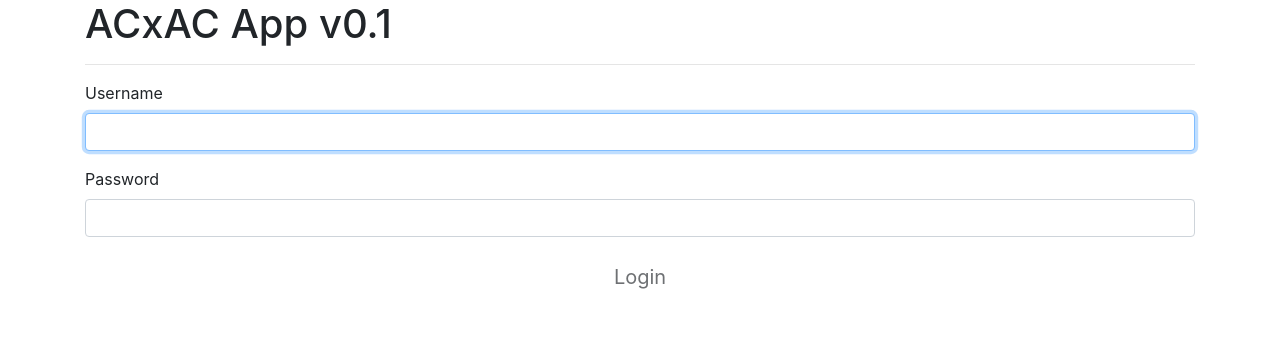
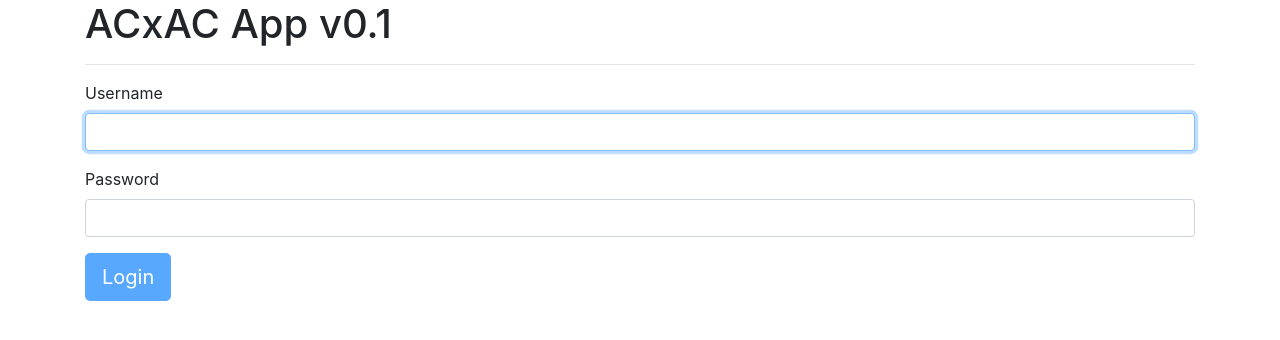
Before and after one commit to patpatpatpatpat/ac.ac, a React (Create React App) app in the folder frontend/: page / in a window 1280 px wide. Shown: the top 340 px of the page. Built offline with nearby package versions, Linux system fonts and the light colour scheme.

Commit message:
Improve login layout

```diff
--- a/frontend/src/App.js
+++ b/frontend/src/App.js
@@ -677,11 +677,11 @@ class Login extends Component {
               onChange={this.handleChange}
               type="password"
             />
+          {this.state.loginResult}
           </FormGroup>
-          {this.state.loginResult}
           <Button
-            block
             bsSize="large"
+            bsStyle="primary"
             disabled={!this.validateForm()}
             type="submit"
           >
```
